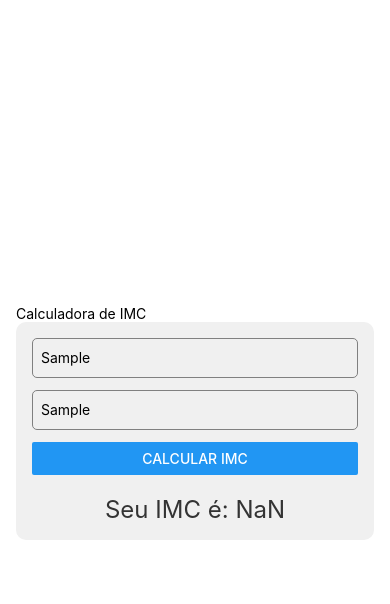
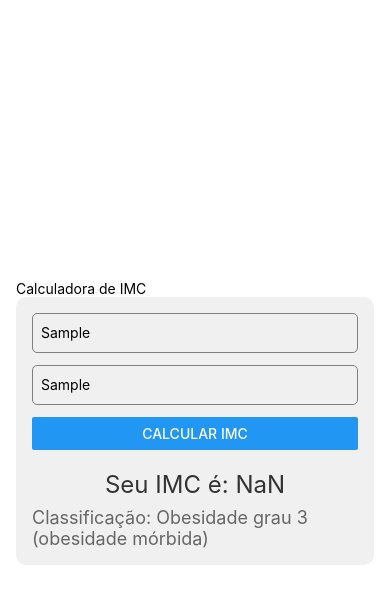
Before and after one commit to ArthurDombroski/CalculadoraIMC-PAM, a React Native app: screen / in a window 390 px wide. Both pictures are taken after typing "Sample", "Sample" into the empty fields and a click on the button "CALCULAR IMC". Shown: the top 604 px of the page. Built offline with nearby package versions, Linux system fonts and the light colour scheme.

Commit message:
conserto result

```diff
--- a/src/components/Result.js
+++ b/src/components/Result.js
@@ -1,44 +1,41 @@
 import React from 'react';
-import { Text, StyleSheet } from 'react-native';
+import { Text, StyleSheet, View } from 'react-native';
+
 
 function classificarIMC(imc) {
-  if (imc < 18.5) {
-    return "Abaixo do peso";
-  } else if (imc >= 18.5 && imc <= 24.9) {
-    return "Peso normal";
-  } else if (imc >= 25 && imc <= 29.9) {
-    return "Sobrepeso";
-  } else if (imc >= 30 && imc <= 34.9) {
-    return "Obesidade grau 1";
-  } else if (imc >= 35 && imc <= 39.9) {
-    return "Obesidade grau 2";
-  } else {
-    return "Obesidade grau 3 (obesidade mórbida)";
-  }
+  if (imc < 18.5) return "Abaixo do peso";
+  else if (imc <= 24.9) return "Peso normal";
+  else if (imc <= 29.9) return "Sobrepeso";
+  else if (imc <= 34.9) return "Obesidade grau 1";
+  else if (imc <= 39.9) return "Obesidade grau 2";
+  else return "Obesidade grau 3 (obesidade mórbida)";
 }
 
 const Result = ({ imc }) => {
+  const valorIMC = parseFloat(imc);
+  const classificacao = classificarIMC(valorIMC);
+
   return (
-    <Text style={styles.result}>
-      Seu IMC é: {imc}
-    </Text>
-  );
-};
-
-const Tabela = ({ imc }) => {
-  return (
-    <Text style={styles.result}>
-      {classificarIMC}
-    </Text>
+    <View style={styles.container}>
+      <Text style={styles.result}>Seu IMC é: {imc}</Text>
+      <Text style={styles.classificacao}>Classificação: {classificacao}</Text>
+    </View>
   );
 };
 
 const styles = StyleSheet.create({
+  container: {
+    marginTop: 20,
+    alignItems: 'center',
+  },
   result: {
-    marginTop: 20,
     fontSize: 24,
-    textAlign: 'center',
     color: '#333',
+  },
+  classificacao: {
+    fontSize: 18,
+    marginTop: 8,
+    color: '#666',
   },
 });
 
```
